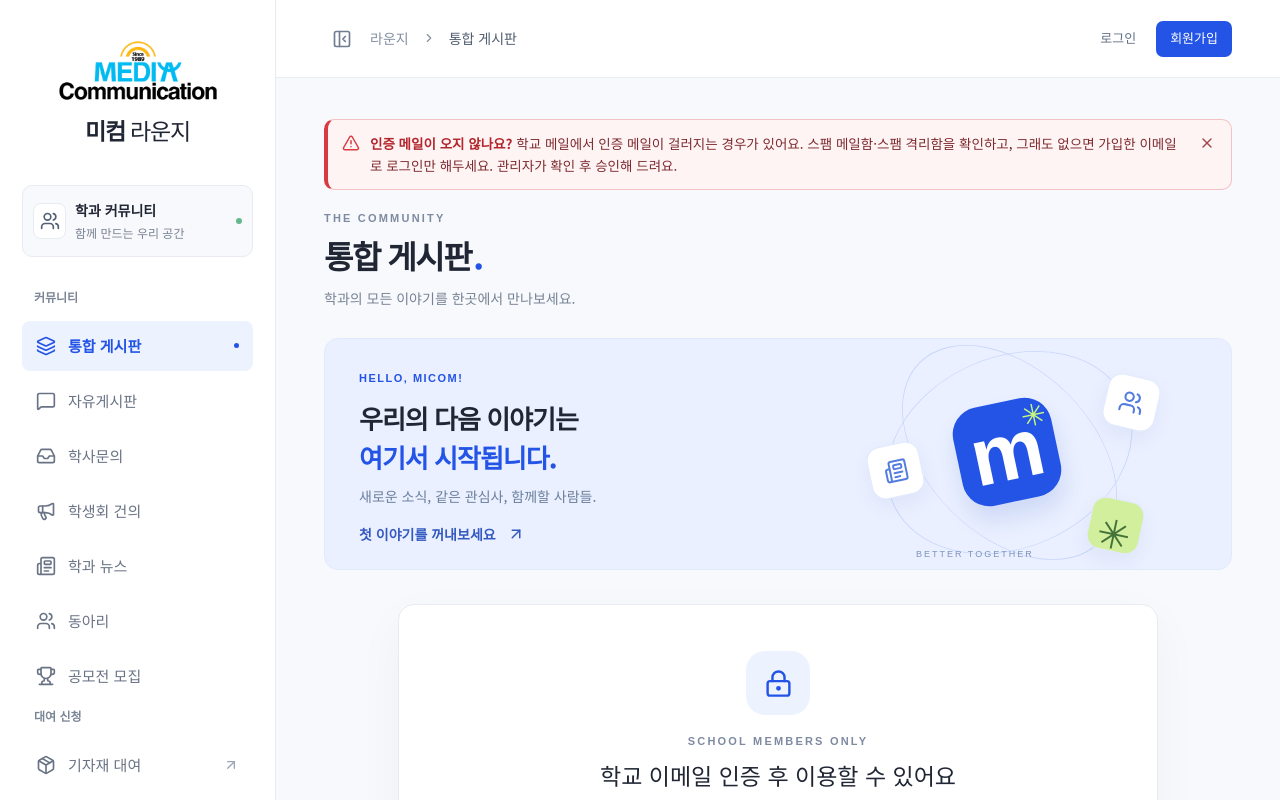
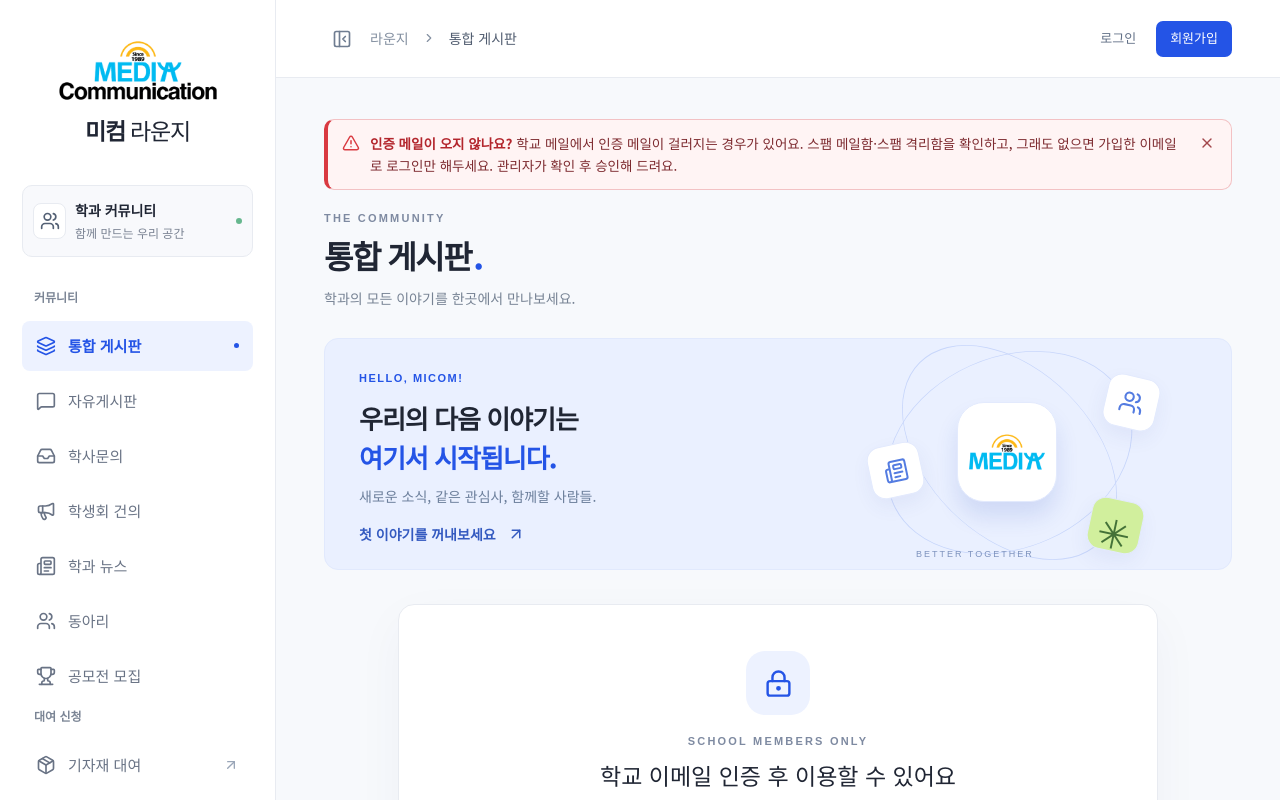
Before and after one commit to Hasasudal/me-comm-app, a Next.js app: page / in a window 1280 px wide. Shown: the top 800 px of the page. Built offline with nearby package versions, Linux system fonts and the light colour scheme.

Commit message:
Show the department logo in the welcome illustration
Co-Authored-By: Claude Opus 5.5 <noreply@anthropic.com>

```diff
--- a/app/community.tsx
+++ b/app/community.tsx
@@ -304,7 +304,8 @@ export default function Community({ category = 'all', admin = false }: { categor
             <div className="orbit one" />
             <div className="orbit two" />
             <div className="orbit-center">
-              m<span>✳</span>
+              {/* eslint-disable-next-line @next/next/no-img-element */}
+              <img src="/favicon.png" alt="" width={256} height={256} />
             </div>
             <span className="orbit-badge badge-news">
               <Newspaper size={24} />
--- a/app/globals.css
+++ b/app/globals.css
@@ -401,20 +401,15 @@ h1 {
   width: 100px;
   height: 100px;
   border-radius: 27px;
-  background: var(--blue);
+  background: white;
+  border: 1px solid #e3eafd;
   box-shadow: 0 15px 22px #2448bd22;
-  transform: rotate(-12deg);
-  font: bold 82px Arial;
-  color: white;
-  text-align: center;
-  line-height: 100px;
-}
-.orbit-center span {
-  position: absolute;
-  font: 30px Arial;
-  color: #c7f77d;
-  top: 2px;
-  right: 4px;
+  padding: 8px;
+}
+/* Department logo mark (arc + MEDIA, public/favicon.png). */
+.orbit-center img {
+  width: 100%;
+  height: 100%;
 }
 .orbit-badge {
   position: absolute;
```
Also changed, not shown: 1 other file (tests, documents, lock files or other folders).
